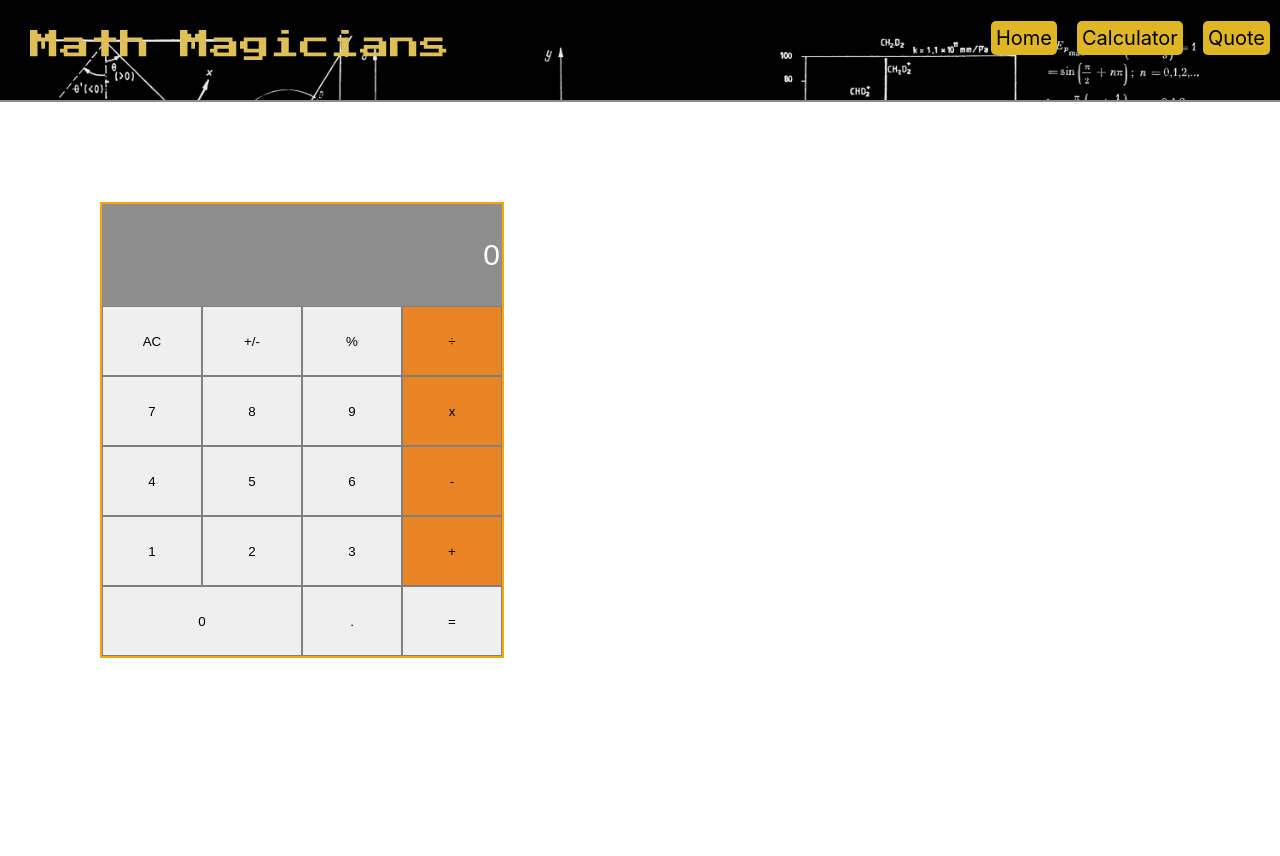
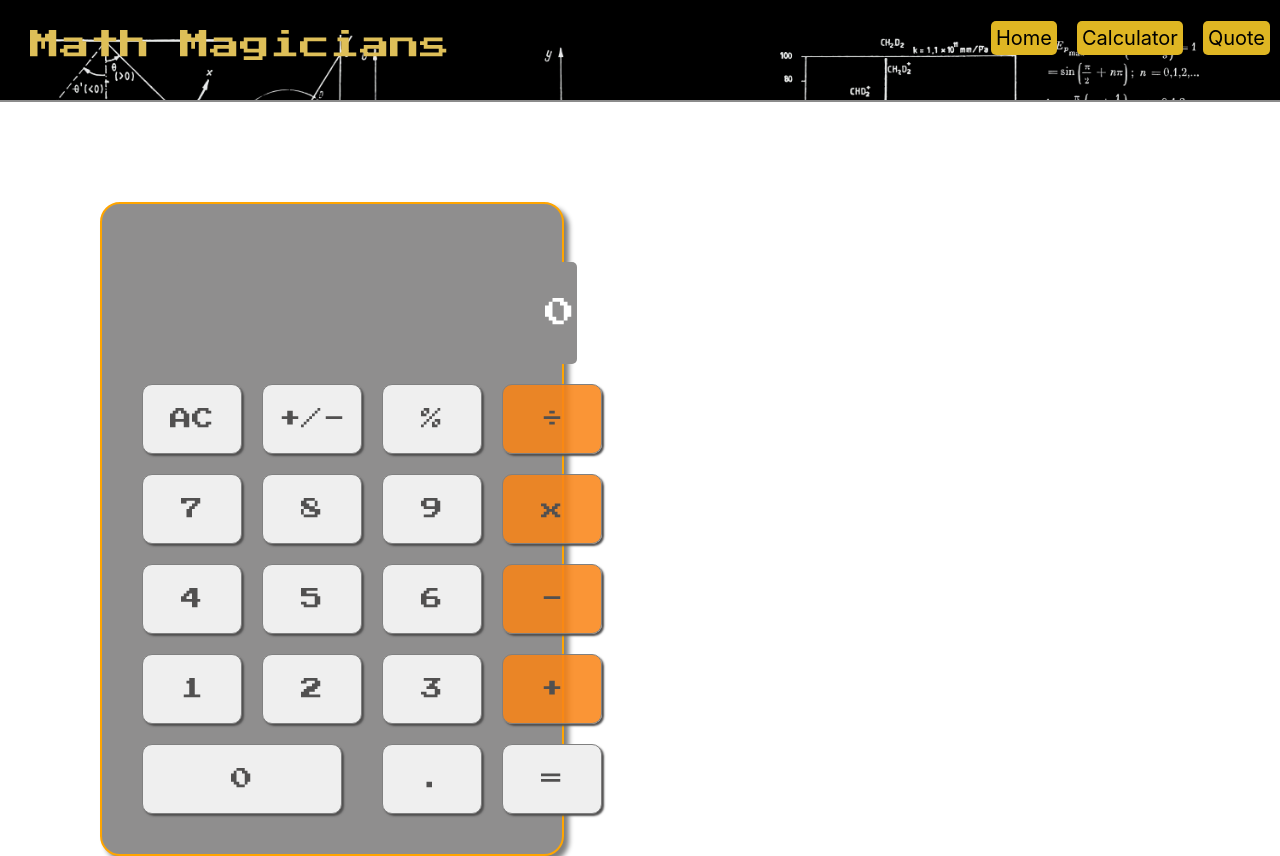
Before and after one commit to rivasbolinga/math-magicians, a React (Create React App) app: page /calculator in a window 1280 px wide. Before the commit the page ends 800 px from the top, so only its background shows below. Built offline with nearby package versions, Linux system fonts and the light colour scheme; a web font is replaced by a local one.

Commit message:
style calculator

```diff
--- a/src/components/Calculator.js
+++ b/src/components/Calculator.js
@@ -1,6 +1,6 @@
 import React, { useState } from 'react';
 import calculate from './logic/calculate';
-
+import './Calculator.scss';
 function Calculator() {
   const [result, setResult] = useState({
     total: null,
--- /dev/null
+++ b/src/components/Calculator.scss
@@ -0,0 +1,107 @@
+.calculadora {
+  margin-top: 100px;
+  margin-left: 100px;
+  width: 300px;
+  display: flex;
+  flex-direction: column;
+  background-color: rgb(177, 112, 238);
+  color: white;
+  padding: 20px 0 20px 20px;
+  border-radius: 20px;
+  box-shadow: 5px 5px 5px grey;
+  border: 3px solid black;
+}
+
+.display-screen {
+  height: 100px;
+  display: flex;
+  font-size: 30px;
+  width: 220px;
+  justify-content: flex-end;
+  color: white;
+  align-items: flex-end;
+  background-color: rgb(103, 155, 155);
+  border: none;
+  text-align: end;
+  border: 1px solid black;
+  border-radius: 5px;
+  margin: 18px 0 0 25px;
+  font-family: 'Press Start 2P', cursive;
+}
+
+.deco-div {
+  width: 280px;
+  height: 140px;
+  background-color: rgb(234, 151, 179);
+  border-radius: 5px;
+  border: 1px solid black;
+}
+
+.all-btns {
+  display: flex;
+  flex-direction: row;
+}
+
+.buttons {
+  display: grid;
+  grid-template-columns: repeat(3, 1fr);
+  grid-template-rows: repeat(5, 1fr);
+  row-gap: 20px;
+  column-gap: 20px;
+  margin-top: 20px
+}
+
+.operations {
+  display: flex;
+  flex-direction: column;
+  margin:20px 0 0 20px;
+  gap: 20px
+}
+
+.ope {
+  background-color: rgb(242, 150, 211);
+}
+
+button {
+  width: 50px;
+  height: 50px;
+  border-radius: 5px;
+  box-shadow: 2px 2px 2px;
+  border: 2px solid black;
+  font-size: 14px;
+  font-family: 'Press Start 2P', cursive;
+  color: rgb(81, 80, 80);
+}
+
+.zero {
+  grid-column: 1/3;
+  width: 100px;
+}
+@media only screen and (min-width: 768px) {
+  .calculadora {
+    width: 400px;
+    padding: 40px 20px 40px 40px;
+  }
+
+  button {
+    width: 80px;
+    height: 80px;
+    border-radius: 10px;
+    font-size: 22px;
+  }
+
+  .deco-div {
+    width: 375px;
+    height: 200px;
+  }
+
+  .display-screen {
+    width: 300px;
+    height: 160px;
+    margin-left: 35px;
+  }
+
+  .zero {
+    width: 180px;
+  }
+}
```
